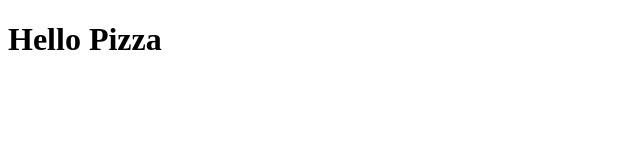
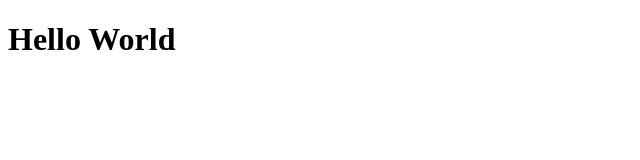
Before and after one commit to devo0028/devo0028.github.io, a plain HTML site: page index.html in a window 1280 px wide. Shown: the full height of the page, 0-640 px from the left. Drawn offline with Linux system fonts and the light colour scheme.

```diff
--- a/index.html
+++ b/index.html
@@ -7,7 +7,7 @@
     <title>Heather De Vouge</title>
 </head>
 <body>
-    <h1>Hello Pizza</h1>
+    <h1>Hello World</h1>
 </body>
 
 </html>
```
